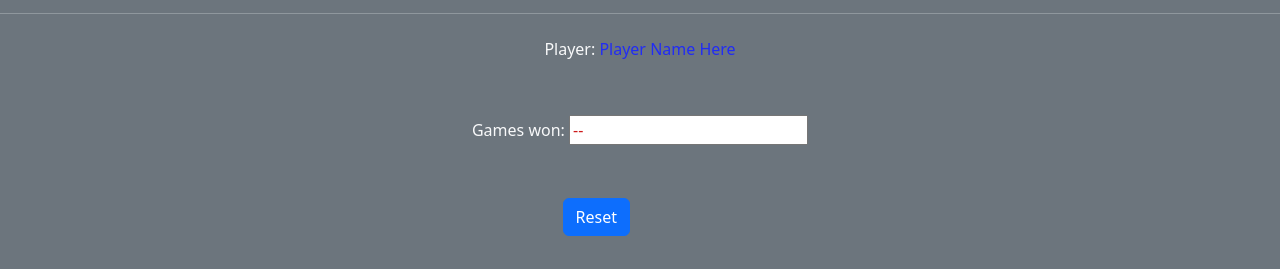
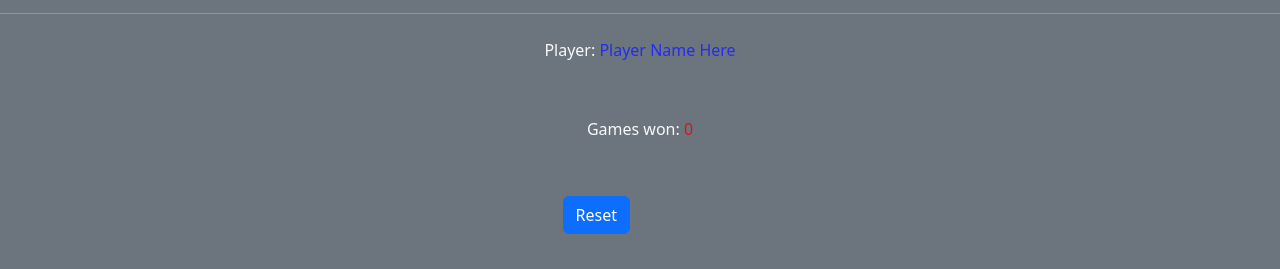
Before and after one commit to colintsmith/startup, a plain HTML site: page play.html in a window 1280 px wide. Both pictures are taken after a click on the button 419 px from the left and 500 px from the top of the page. Shown: the part 105-374 px from the top of the page. Drawn offline with nearby package versions, Linux system fonts and the light colour scheme.

Commit message:
rounds won updates

```diff
--- a/play.html
+++ b/play.html
@@ -38,7 +38,7 @@
 
       <div>
         <label for="count">Games won:</label>
-        <input type="text" id="count" value="--" readonly />
+        <label id="count">--</label>
       </div>
 
       <br />
--- a/play.js
+++ b/play.js
@@ -105,6 +105,7 @@ class Game {
         console.log("computer selected " + this.computerItem + " computer won");
         const answerBox = document.getElementById("answerBox");
         answerBox.textContent = this.computerItem + " you lost";
+        this.changeRoundsWon();
     }
 
     playerWin() {
@@ -112,8 +113,13 @@ class Game {
         console.log("computer selected " + this.computerItem + " you won!");
         const answerBox = document.getElementById("answerBox");
         answerBox.textContent = this.computerItem + " you Won!";
+        this.changeRoundsWon();
     }
 
+    changeRoundsWon() {
+        const roundsWonNumber = document.getElementById("count");
+        roundsWonNumber.textContent = this.roundsWon;
+    }
 
 
 
```
